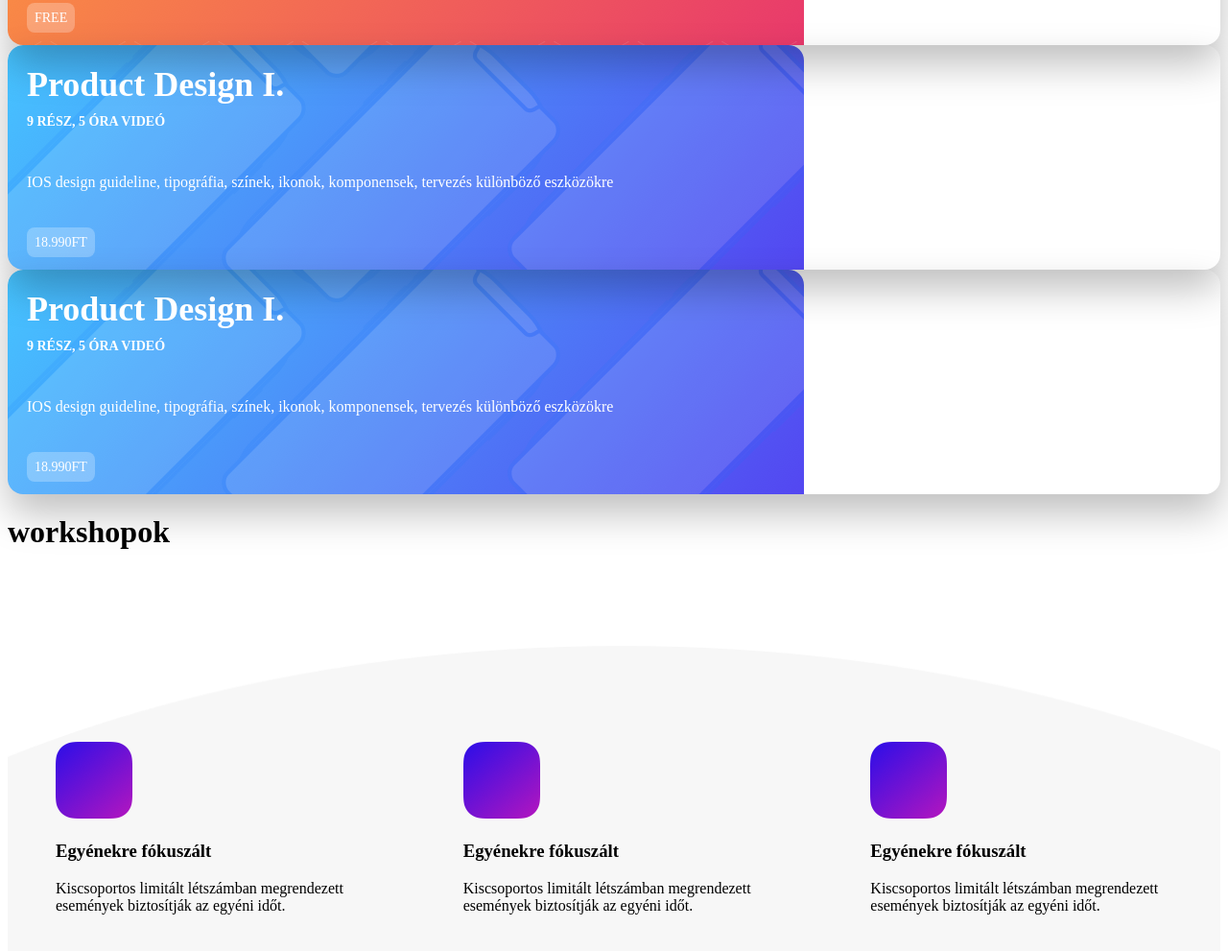
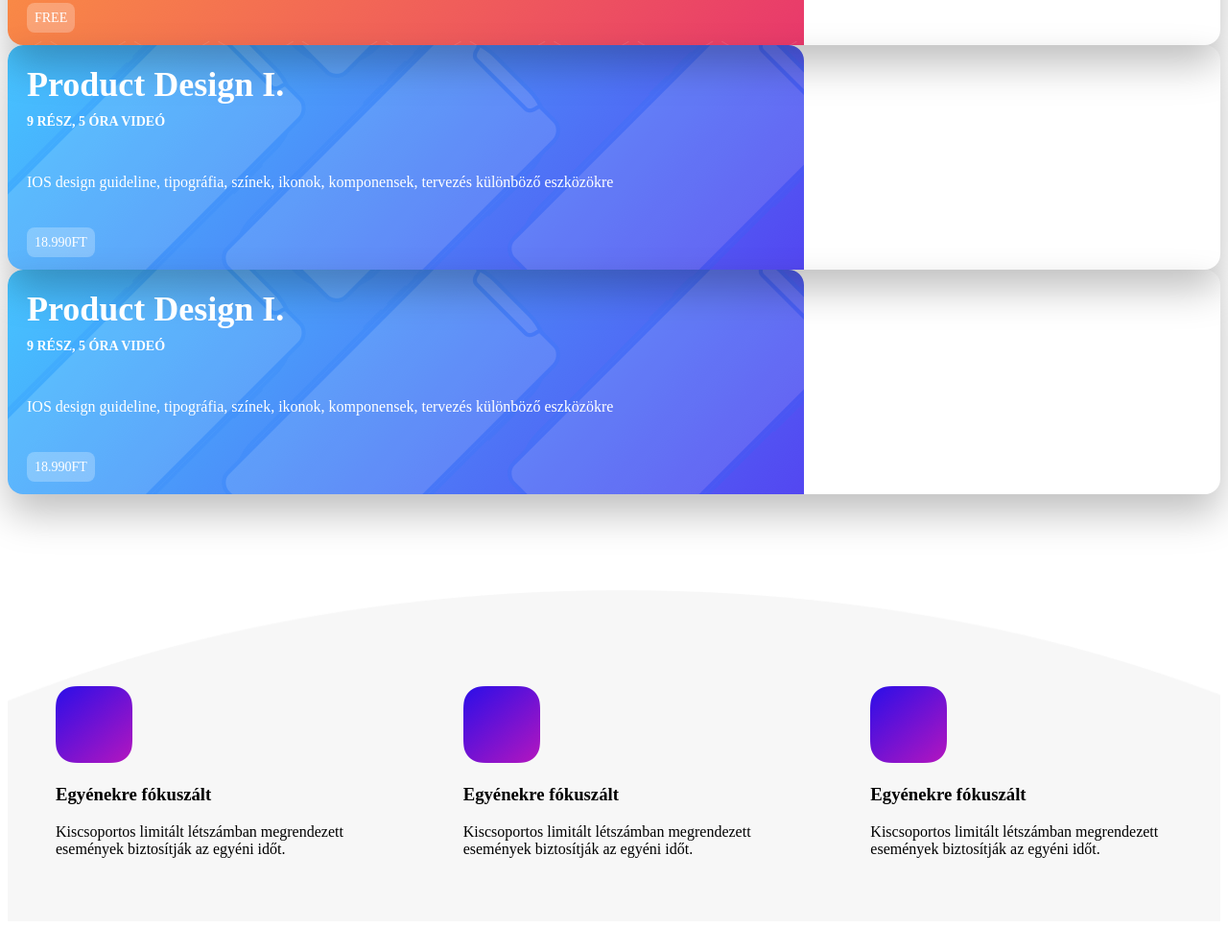
Before and after one commit to ngaal/my-app, a Gatsby site: page / in a window 1280 px wide. Shown: the part 595-1586 px from the top of the page at 96% size. After the commit the page ends 1563 px from the top, so only its background shows below. Built offline with nearby package versions, Linux system fonts and the light colour scheme; Gatsby itself is replaced by a stand-in of ours.

Commit message:
delete H1 workshops

```diff
--- a/package.json
+++ b/package.json
@@ -5,6 +5,7 @@
   "author": "Kyle Mathews <mathews.kyle@gmail.com>",
   "dependencies": {
     "gatsby": "^1.9.277",
+    "gatsby-cli": "^2.7.0",
     "gatsby-link": "^1.6.46",
     "gatsby-plugin-react-helmet": "^2.0.11",
     "react-helmet": "^5.2.0",
--- a/src/pages/index.js
+++ b/src/pages/index.js
@@ -51,7 +51,6 @@ const IndexPage = () => (
     </div>
   </div>
   <div>
-  <h1> workshopok </h1>
   </div>
   <Section
     image={require('../images/wallpaper-grey.png')}
```
Also changed, not shown: 1 other file.
